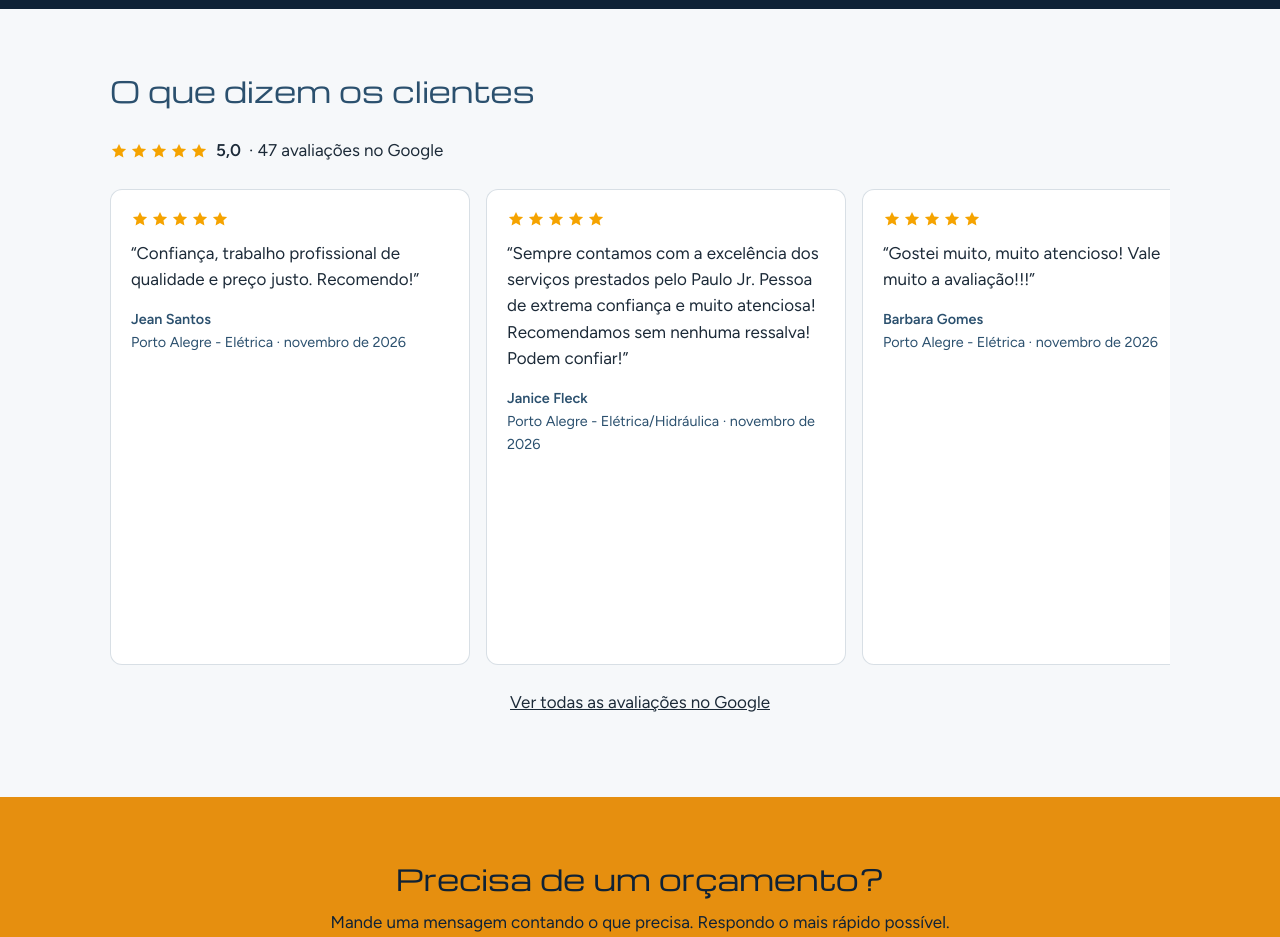
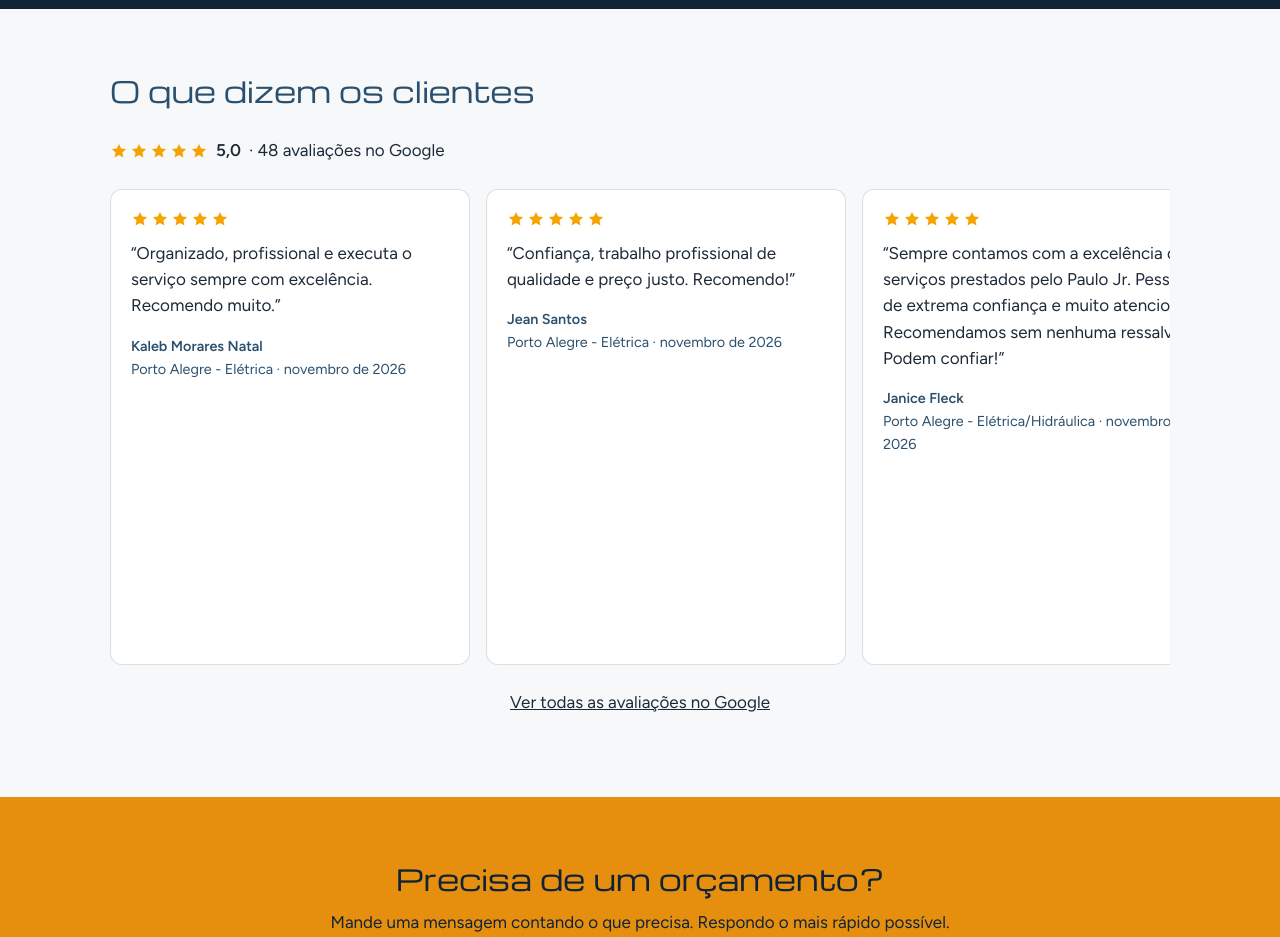
Before and after one commit to PauloFOJr/PJ-Manutencao-Landing-page, a plain HTML site: page index.html in a window 1280 px wide. Shown: the part 2260-3197 px from the top of the page. Drawn offline with nearby package versions, Linux system fonts and the light colour scheme.

Commit message:
Novo depoimento: Kaleb Morares Natal

```diff
--- a/index.html
+++ b/index.html
@@ -233,10 +233,15 @@
           <section class="secao" id="depoimentos">
       <h2>O que dizem os clientes</h2>
       <!-- REVIEWS:SUMMARY -->
-<p class="depoimentos__resumo"><span class="depoimento__estrelas" role="img" aria-label="Nota 5,0 de 5"><svg viewBox="0 0 24 24" aria-hidden="true"><path d="M12 2.5l2.9 6.1 6.6.8-4.9 4.6 1.3 6.6L12 17.3 6.1 20.6l1.3-6.6L2.5 9.4l6.6-.8z"/></svg><svg viewBox="0 0 24 24" aria-hidden="true"><path d="M12 2.5l2.9 6.1 6.6.8-4.9 4.6 1.3 6.6L12 17.3 6.1 20.6l1.3-6.6L2.5 9.4l6.6-.8z"/></svg><svg viewBox="0 0 24 24" aria-hidden="true"><path d="M12 2.5l2.9 6.1 6.6.8-4.9 4.6 1.3 6.6L12 17.3 6.1 20.6l1.3-6.6L2.5 9.4l6.6-.8z"/></svg><svg viewBox="0 0 24 24" aria-hidden="true"><path d="M12 2.5l2.9 6.1 6.6.8-4.9 4.6 1.3 6.6L12 17.3 6.1 20.6l1.3-6.6L2.5 9.4l6.6-.8z"/></svg><svg viewBox="0 0 24 24" aria-hidden="true"><path d="M12 2.5l2.9 6.1 6.6.8-4.9 4.6 1.3 6.6L12 17.3 6.1 20.6l1.3-6.6L2.5 9.4l6.6-.8z"/></svg></span><strong>5,0</strong><span>· 47 avaliações no Google</span></p>
+<p class="depoimentos__resumo"><span class="depoimento__estrelas" role="img" aria-label="Nota 5,0 de 5"><svg viewBox="0 0 24 24" aria-hidden="true"><path d="M12 2.5l2.9 6.1 6.6.8-4.9 4.6 1.3 6.6L12 17.3 6.1 20.6l1.3-6.6L2.5 9.4l6.6-.8z"/></svg><svg viewBox="0 0 24 24" aria-hidden="true"><path d="M12 2.5l2.9 6.1 6.6.8-4.9 4.6 1.3 6.6L12 17.3 6.1 20.6l1.3-6.6L2.5 9.4l6.6-.8z"/></svg><svg viewBox="0 0 24 24" aria-hidden="true"><path d="M12 2.5l2.9 6.1 6.6.8-4.9 4.6 1.3 6.6L12 17.3 6.1 20.6l1.3-6.6L2.5 9.4l6.6-.8z"/></svg><svg viewBox="0 0 24 24" aria-hidden="true"><path d="M12 2.5l2.9 6.1 6.6.8-4.9 4.6 1.3 6.6L12 17.3 6.1 20.6l1.3-6.6L2.5 9.4l6.6-.8z"/></svg><svg viewBox="0 0 24 24" aria-hidden="true"><path d="M12 2.5l2.9 6.1 6.6.8-4.9 4.6 1.3 6.6L12 17.3 6.1 20.6l1.3-6.6L2.5 9.4l6.6-.8z"/></svg></span><strong>5,0</strong><span>· 48 avaliações no Google</span></p>
 <!-- /REVIEWS:SUMMARY -->
       <ul class="depoimentos" tabindex="0" aria-label="Depoimentos de clientes. Role para o lado para ver todos.">
         <!-- REVIEWS:CARDS -->
+<li class="depoimento">
+  <div class="depoimento__estrelas" role="img" aria-label="5 de 5 estrelas"><svg viewBox="0 0 24 24" aria-hidden="true"><path d="M12 2.5l2.9 6.1 6.6.8-4.9 4.6 1.3 6.6L12 17.3 6.1 20.6l1.3-6.6L2.5 9.4l6.6-.8z"/></svg><svg viewBox="0 0 24 24" aria-hidden="true"><path d="M12 2.5l2.9 6.1 6.6.8-4.9 4.6 1.3 6.6L12 17.3 6.1 20.6l1.3-6.6L2.5 9.4l6.6-.8z"/></svg><svg viewBox="0 0 24 24" aria-hidden="true"><path d="M12 2.5l2.9 6.1 6.6.8-4.9 4.6 1.3 6.6L12 17.3 6.1 20.6l1.3-6.6L2.5 9.4l6.6-.8z"/></svg><svg viewBox="0 0 24 24" aria-hidden="true"><path d="M12 2.5l2.9 6.1 6.6.8-4.9 4.6 1.3 6.6L12 17.3 6.1 20.6l1.3-6.6L2.5 9.4l6.6-.8z"/></svg><svg viewBox="0 0 24 24" aria-hidden="true"><path d="M12 2.5l2.9 6.1 6.6.8-4.9 4.6 1.3 6.6L12 17.3 6.1 20.6l1.3-6.6L2.5 9.4l6.6-.8z"/></svg></div>
+  <blockquote>“Organizado, profissional e executa o serviço sempre com excelência. Recomendo muito.”</blockquote>
+  <p class="depoimento__autor"><strong>Kaleb Morares Natal</strong><br>Porto Alegre - Elétrica · novembro de 2026</p>
+</li>
 <li class="depoimento">
   <div class="depoimento__estrelas" role="img" aria-label="5 de 5 estrelas"><svg viewBox="0 0 24 24" aria-hidden="true"><path d="M12 2.5l2.9 6.1 6.6.8-4.9 4.6 1.3 6.6L12 17.3 6.1 20.6l1.3-6.6L2.5 9.4l6.6-.8z"/></svg><svg viewBox="0 0 24 24" aria-hidden="true"><path d="M12 2.5l2.9 6.1 6.6.8-4.9 4.6 1.3 6.6L12 17.3 6.1 20.6l1.3-6.6L2.5 9.4l6.6-.8z"/></svg><svg viewBox="0 0 24 24" aria-hidden="true"><path d="M12 2.5l2.9 6.1 6.6.8-4.9 4.6 1.3 6.6L12 17.3 6.1 20.6l1.3-6.6L2.5 9.4l6.6-.8z"/></svg><svg viewBox="0 0 24 24" aria-hidden="true"><path d="M12 2.5l2.9 6.1 6.6.8-4.9 4.6 1.3 6.6L12 17.3 6.1 20.6l1.3-6.6L2.5 9.4l6.6-.8z"/></svg><svg viewBox="0 0 24 24" aria-hidden="true"><path d="M12 2.5l2.9 6.1 6.6.8-4.9 4.6 1.3 6.6L12 17.3 6.1 20.6l1.3-6.6L2.5 9.4l6.6-.8z"/></svg></div>
   <blockquote>“Confiança, trabalho profissional de qualidade e preço justo. Recomendo!”</blockquote>
```
Also changed, not shown: js/reviews.json (+9 -0 lines).
